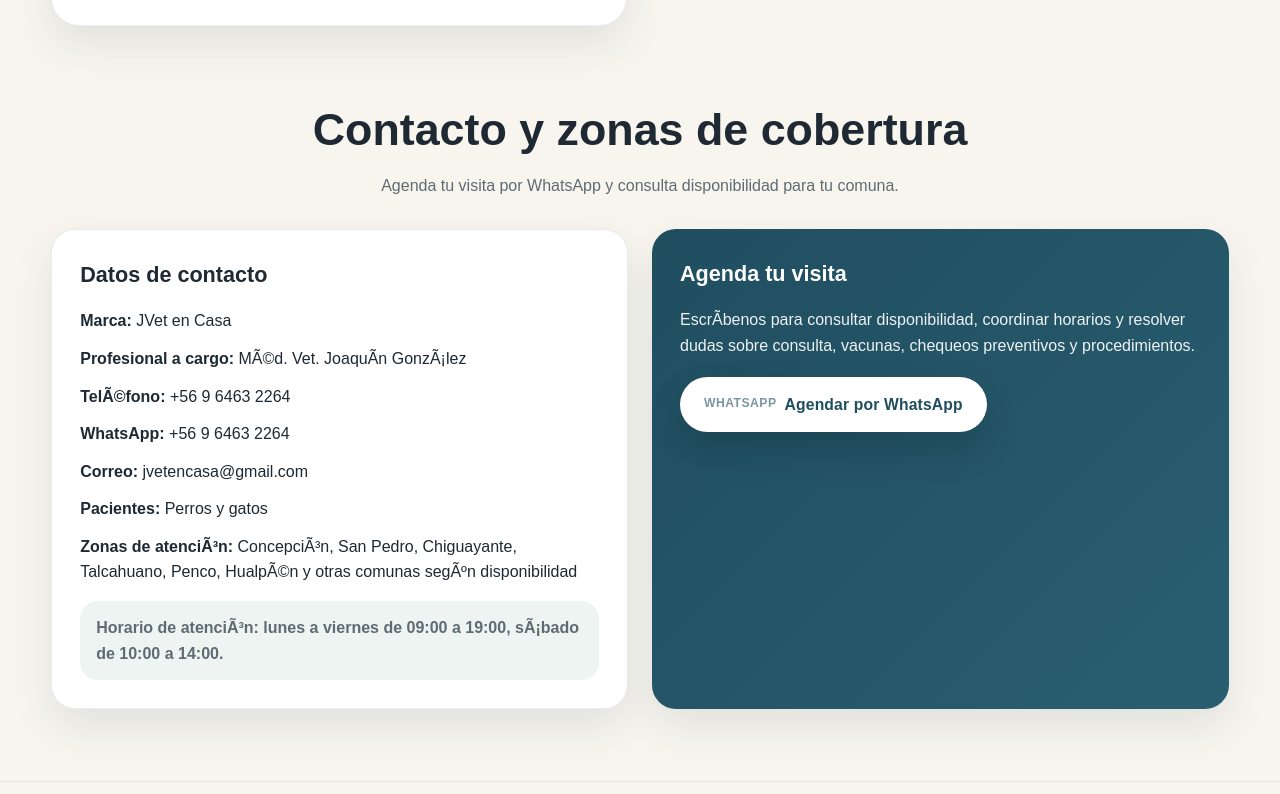
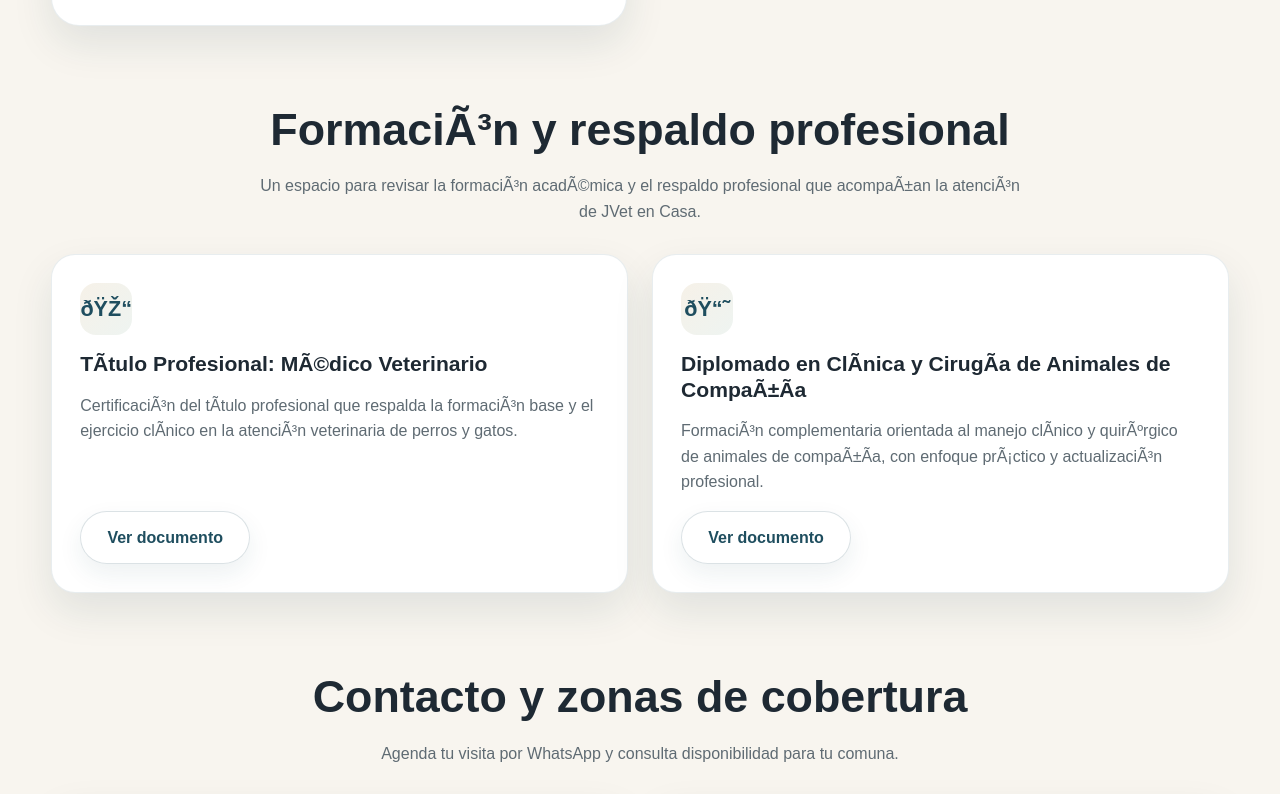
Before and after one commit to joaalgonza20-oss/vet-en-casa, a plain HTML site: page index.html in a window 1280 px wide. Shown: the part 4157-4951 px from the top of the page. Drawn offline with Linux system fonts and the light colour scheme.

Commit message:
Agregar sección de formación profesional

```diff
--- a/index.html
+++ b/index.html
@@ -471,6 +471,48 @@
     }
     .trust-item span { color: var(--muted); font-size: 0.96rem; }
 
+    .credentials-grid {
+      display: grid;
+      grid-template-columns: 1fr 1fr;
+      gap: 24px;
+    }
+    .credential-card {
+      background: var(--surface);
+      border-radius: 24px;
+      box-shadow: var(--shadow);
+      border: 1px solid var(--border);
+      padding: 28px;
+      display: flex;
+      flex-direction: column;
+      gap: 16px;
+    }
+    .credential-badge {
+      display: inline-flex;
+      align-items: center;
+      justify-content: center;
+      width: 52px;
+      height: 52px;
+      border-radius: 16px;
+      background: linear-gradient(135deg, #F6F1E8 0%, #EEF4F1 100%);
+      color: var(--primary);
+      font-size: 1.35rem;
+      font-weight: 700;
+    }
+    .credential-card h3 {
+      font-size: 1.32rem;
+      line-height: 1.2;
+      color: var(--text);
+    }
+    .credential-card p {
+      color: var(--muted);
+      margin: 0;
+      flex-grow: 1;
+    }
+    .credential-card .btn {
+      align-self: flex-start;
+      min-width: 170px;
+    }
+
     .coverage-contact {
       display: grid;
       grid-template-columns: 1fr 1fr;
@@ -575,6 +617,7 @@
       .hero-grid,
       .procedures-grid,
       .trust-grid,
+      .credentials-grid,
       .coverage-contact {
         grid-template-columns: 1fr;
       }
@@ -647,6 +690,7 @@
         padding: 24px;
       }
       .coverage-contact,
+      .credentials-grid,
       .trust-grid,
       .procedures-grid {
         gap: 18px;
@@ -719,6 +763,7 @@
         text-align: center;
       }
       .service-body,
+      .credential-card,
       .procedures-main,
       .procedures-side,
       .trust-panel,
@@ -1047,6 +1092,37 @@
       </div>
     </section>
 
+    <section id="formacion">
+      <div class="container">
+        <div class="section-title">
+          <h2>FormaciÃ³n y respaldo profesional</h2>
+          <p>
+            Un espacio para revisar la formaciÃ³n acadÃ©mica y el respaldo profesional que acompaÃ±an la atenciÃ³n de JVet en Casa.
+          </p>
+        </div>
+
+        <div class="credentials-grid">
+          <article class="credential-card">
+            <span class="credential-badge">ðŸŽ“</span>
+            <h3>TÃ­tulo Profesional: MÃ©dico Veterinario</h3>
+            <p>
+              CertificaciÃ³n del tÃ­tulo profesional que respalda la formaciÃ³n base y el ejercicio clÃ­nico en la atenciÃ³n veterinaria de perros y gatos.
+            </p>
+            <a href="documentos/certificado-titulo-medico-veterinario.pdf" target="_blank" class="btn btn-secondary">Ver documento</a>
+          </article>
+
+          <article class="credential-card">
+            <span class="credential-badge">ðŸ“˜</span>
+            <h3>Diplomado en ClÃ­nica y CirugÃ­a de Animales de CompaÃ±Ã­a</h3>
+            <p>
+              FormaciÃ³n complementaria orientada al manejo clÃ­nico y quirÃºrgico de animales de compaÃ±Ã­a, con enfoque prÃ¡ctico y actualizaciÃ³n profesional.
+            </p>
+            <a href="documentos/diplomado-clinica-cirugia-animales-compania.pdf" target="_blank" class="btn btn-secondary">Ver documento</a>
+          </article>
+        </div>
+      </div>
+    </section>
+
     <section id="contacto">
       <div class="container">
         <div class="section-title">
```
Also changed, not shown: 1 other file.
